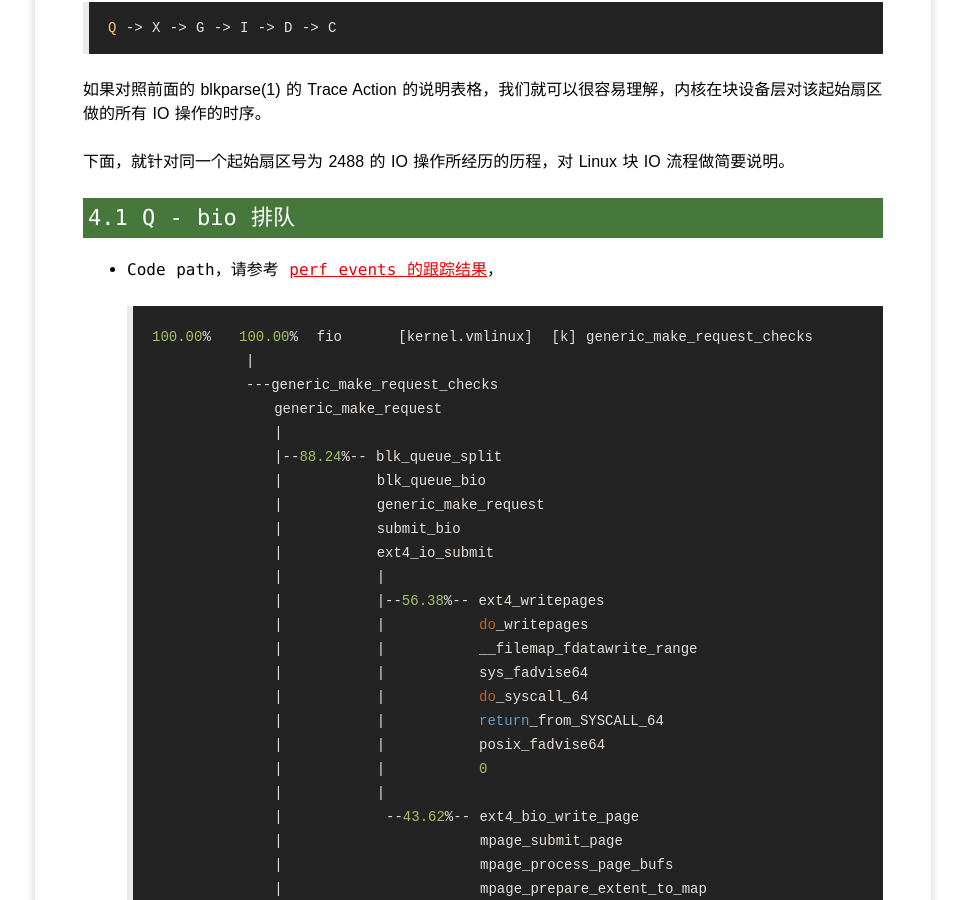
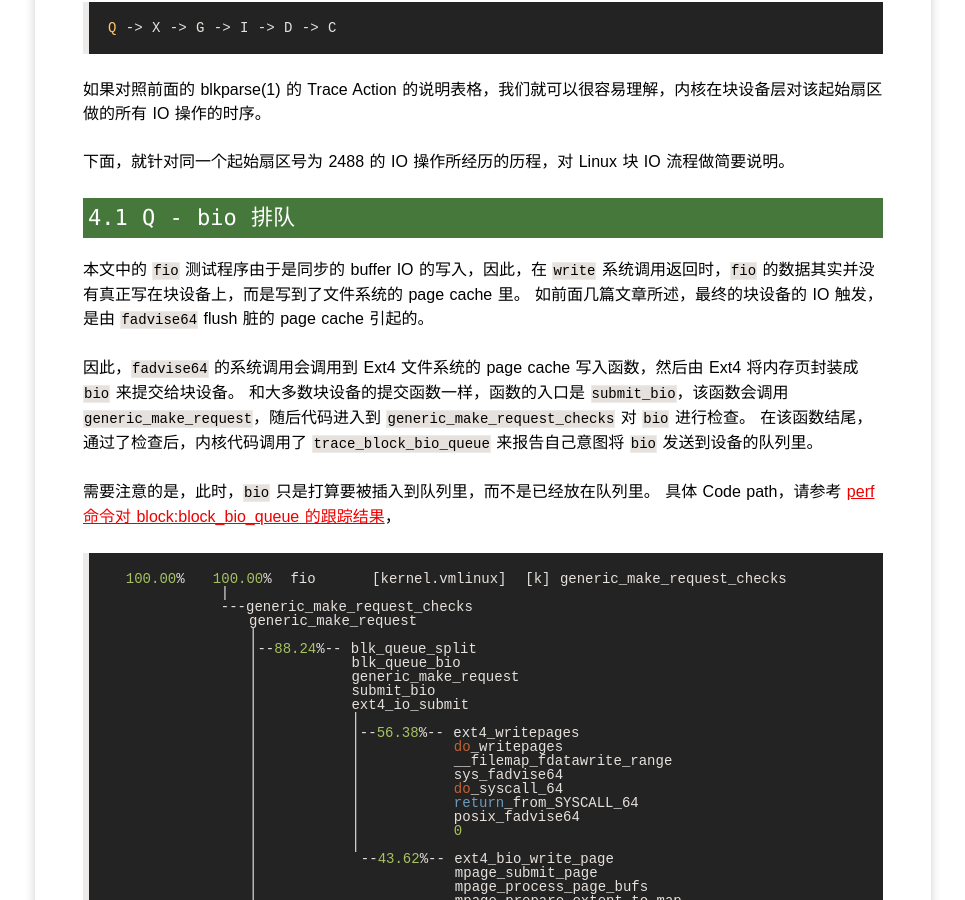
Before and after one commit to yangoliver/yangoliver.github.io, a Jekyll site: the page built from _posts/2016/2016-10-27-linux-block-driver-basic-5.md, in a window 1280 px wide and 900 px high, scrolled down 3603 px. Shown: the whole window, without its empty margins (157-1122 px from the left). Built offline with Jekyll 4.4.1, drawn with Linux system fonts in a browser that asks for light colours; comment, search, counter and statistics services are not loaded.

Commit message:
draft: description for block:block_bio_queue

```diff
--- a/_posts/2016/2016-10-27-linux-block-driver-basic-5.md
+++ b/_posts/2016/2016-10-27-linux-block-driver-basic-5.md
@@ -123,7 +123,15 @@ tags: [driver, perf, crash, trace, file system, kernel, linux, storage]
 
 ### 4.1 Q - bio 排队
 
-- Code path，请参考 [perf events 的跟踪结果](https://github.com/yangoliver/lktm/blob/master/drivers/block/sampleblk/labs/lab2/perf_block_bio_queue.log)，
+本文中的 `fio` 测试程序由于是同步的 buffer IO 的写入，因此，在 `write` 系统调用返回时，`fio` 的数据其实并没有真正写在块设备上，而是写到了文件系统的 page cache 里。
+如前面几篇文章所述，最终的块设备的 IO 触发，是由 `fadvise64` flush 脏的 page cache 引起的。
+
+因此，`fadvise64` 的系统调用会调用到 Ext4 文件系统的 page cache 写入函数，然后由 Ext4 将内存页封装成 `bio` 来提交给块设备。
+和大多数块设备的提交函数一样，函数的入口是 `submit_bio`，该函数会调用 `generic_make_request`，随后代码进入到 `generic_make_request_checks` 对 `bio` 进行检查。
+在该函数结尾，通过了检查后，内核代码调用了 `trace_block_bio_queue` 来报告自己意图将 `bio` 发送到设备的队列里。
+
+需要注意的是，此时，`bio` 只是打算要被插入到队列里，而不是已经放在队列里。
+具体 Code path，请参考 [perf 命令对 block:block_bio_queue 的跟踪结果](https://github.com/yangoliver/lktm/blob/master/drivers/block/sampleblk/labs/lab2/perf_block_bio_queue.log)，
 
 	  100.00%   100.00%  fio      [kernel.vmlinux]  [k] generic_make_request_checks
                 |
```
Also changed, not shown: other parts of _posts/2016/2016-10-27-linux-block-driver-basic-5.md (+0 -2 lines).
